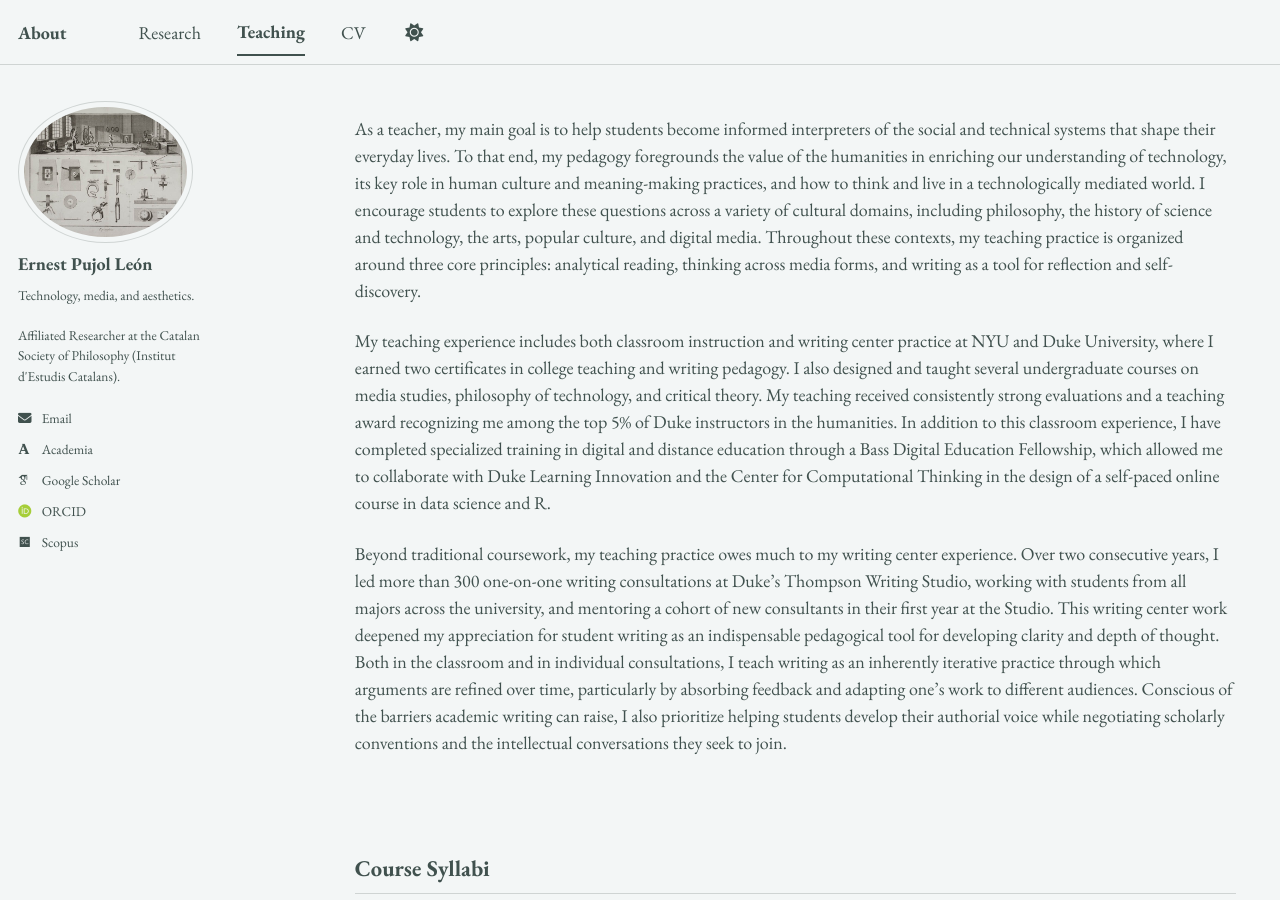
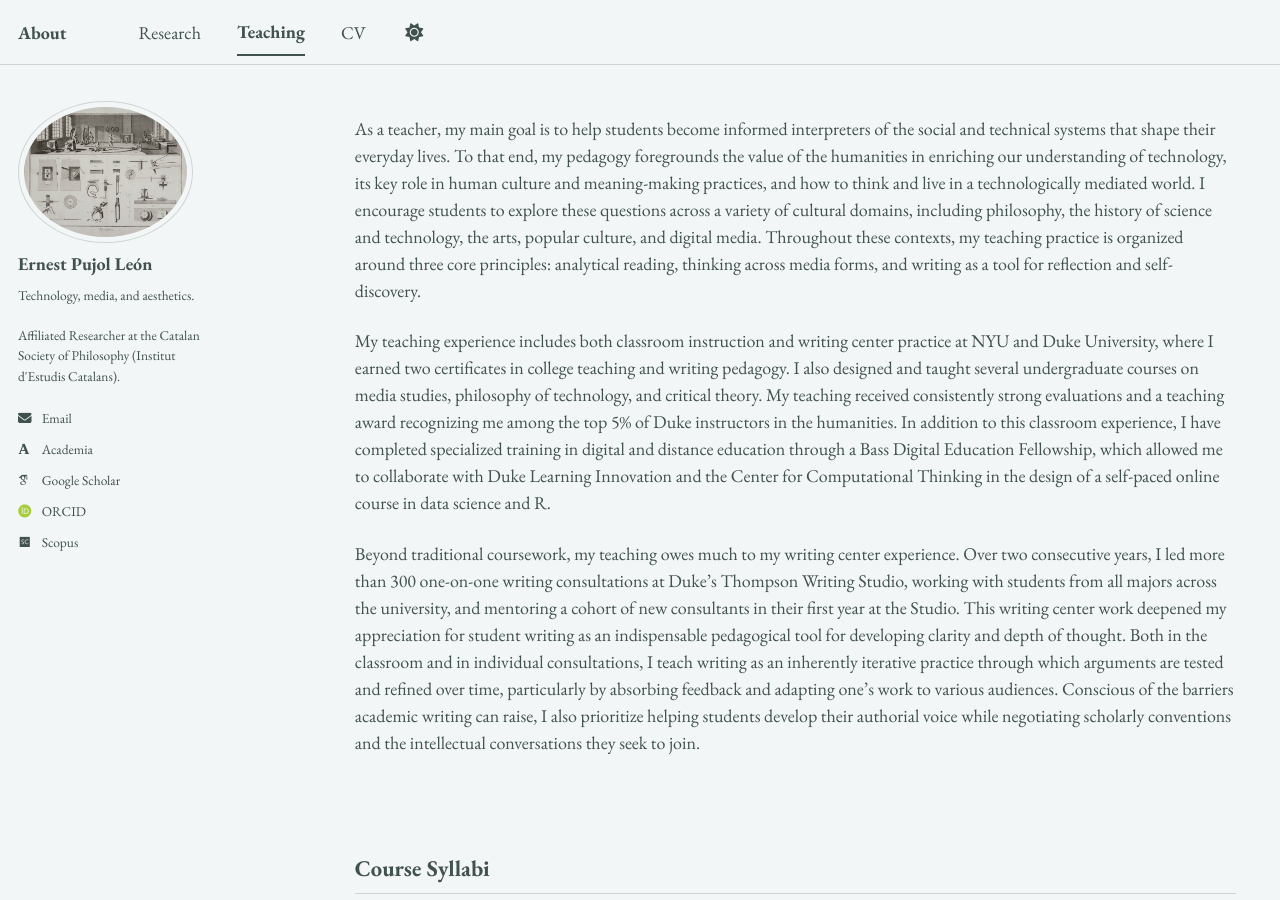
Before and after one commit to epujol90/epujol90.github.io, a Jekyll site: the page built from _pages/teaching.md, in a window 1280 px wide and 900 px high. Built offline with Jekyll 4.4.1, drawn with Linux system fonts in a browser that asks for light colours; some web fonts are replaced; a script bundle is joined from its source files by our own code; library files that are not in the unit come from our copies.

Commit message:
Update teaching.md

```diff
--- a/_pages/teaching.md
+++ b/_pages/teaching.md
@@ -9,7 +9,7 @@ As a teacher, my main goal is to help students become informed interpreters of t
 
 My teaching experience includes both classroom instruction and writing center practice at NYU and Duke University, where I earned two certificates in college teaching and writing pedagogy. I also designed and taught several undergraduate courses on media studies, philosophy of technology, and critical theory. My teaching received consistently strong evaluations and a teaching award recognizing me among the top 5% of Duke instructors in the humanities. In addition to this classroom experience, I have completed specialized training in digital and distance education through a Bass Digital Education Fellowship, which allowed me to collaborate with Duke Learning Innovation and the Center for Computational Thinking in the design of a self-paced online course in data science and R.
 
-Beyond traditional coursework, my teaching practice owes much to my writing center experience. Over two consecutive years, I led more than 300 one-on-one writing consultations at Duke's Thompson Writing Studio, working with students from all majors across the university, and mentoring a cohort of new consultants in their first year at the Studio. This writing center work deepened my appreciation for student writing as an indispensable pedagogical tool for developing clarity and depth of thought. Both in the classroom and in individual consultations, I teach writing as an inherently iterative practice through which arguments are refined over time, particularly by absorbing feedback and adapting one's work to different audiences. Conscious of the barriers academic writing can raise, I also prioritize helping students develop their authorial voice while negotiating scholarly conventions and the intellectual conversations they seek to join.
+Beyond traditional coursework, my teaching owes much to my writing center experience. Over two consecutive years, I led more than 300 one-on-one writing consultations at Duke's Thompson Writing Studio, working with students from all majors across the university, and mentoring a cohort of new consultants in their first year at the Studio. This writing center work deepened my appreciation for student writing as an indispensable pedagogical tool for developing clarity and depth of thought. Both in the classroom and in individual consultations, I teach writing as an inherently iterative practice through which arguments are tested and refined over time, particularly by absorbing feedback and adapting one's work to various audiences. Conscious of the barriers academic writing can raise, I also prioritize helping students develop their authorial voice while negotiating scholarly conventions and the intellectual conversations they seek to join.
 <br>
 <br>
 <br>
```
